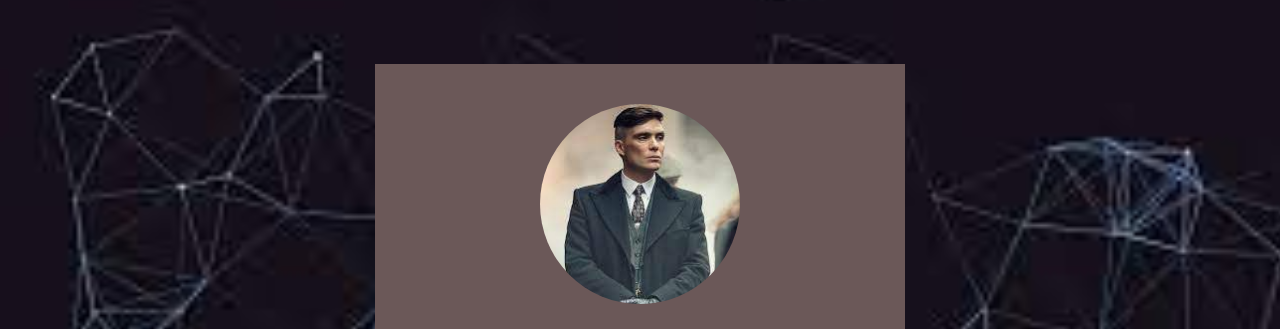
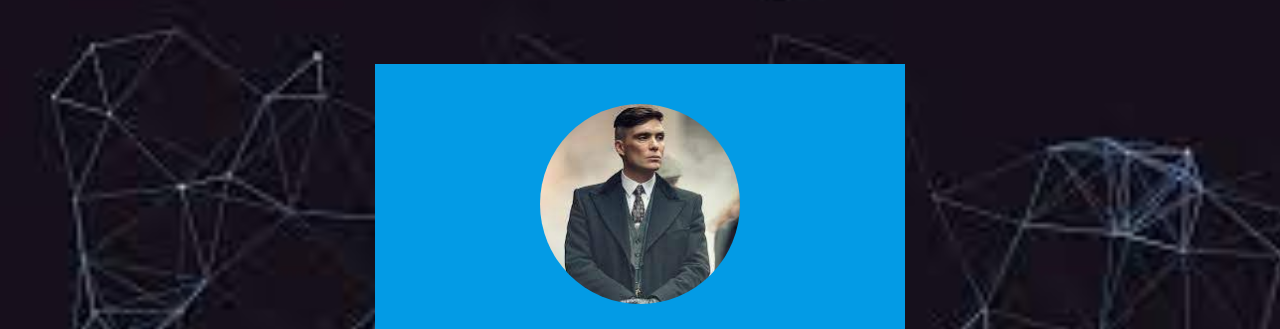
Before and after one commit to yusufemreACILAN/Ki-isel-Web-S-tesi, a plain HTML site: page index.html in a window 1280 px wide. Shown: the top 329 px of the page. Drawn offline with Linux system fonts and the light colour scheme.

Commit message:
Update style.css

```diff
--- a/style.css
+++ b/style.css
@@ -6,7 +6,7 @@ body{
 }
 .box{
     width: 450px;
-    background: #6b5858;
+    background: #039BE5;
     padding: 40px;
     text-align: center;
     margin: auto;
```
